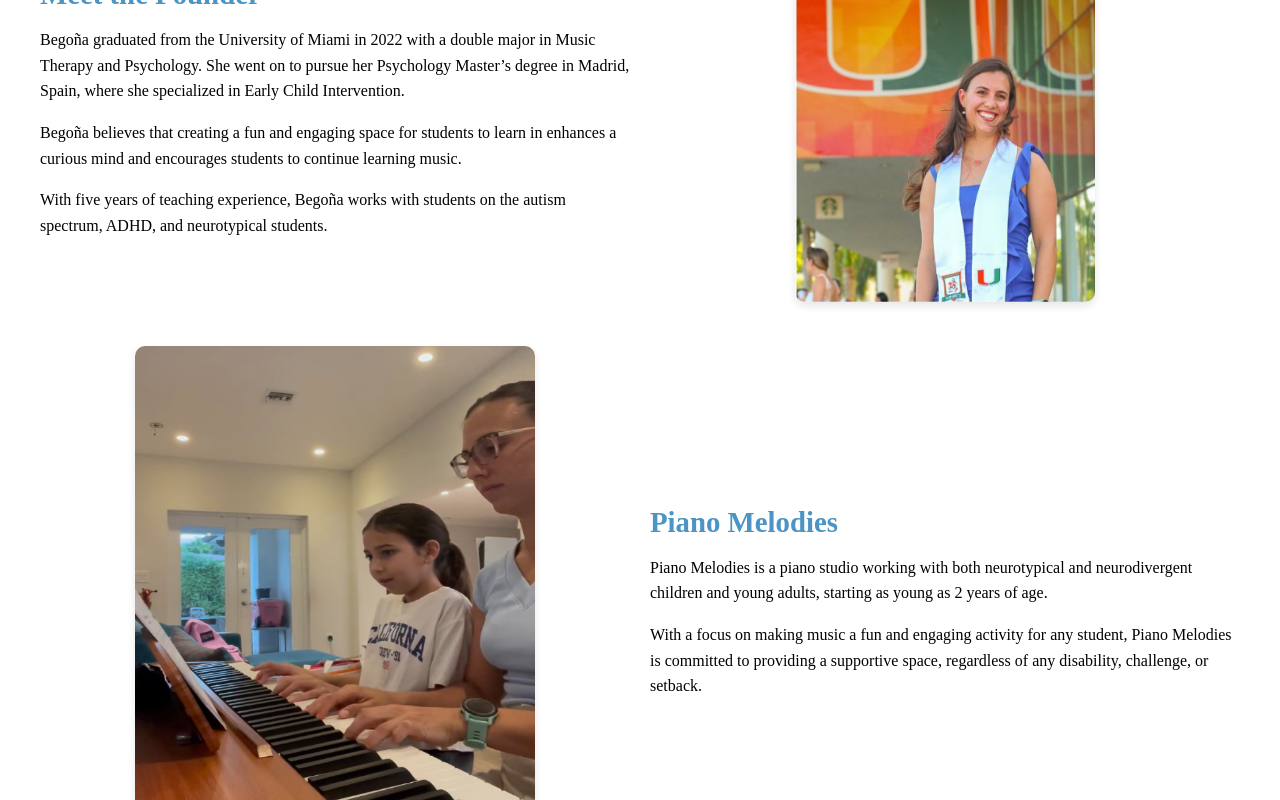
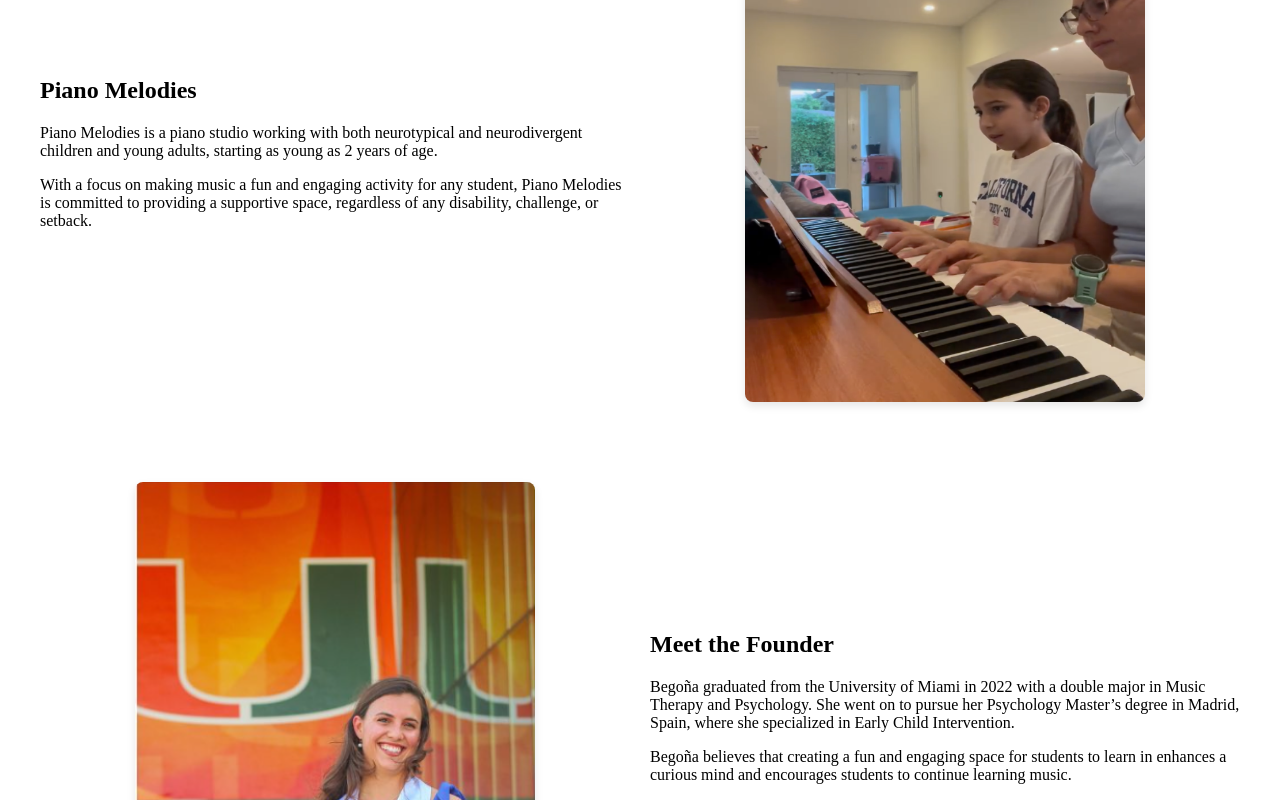
Before and after one commit to Patxi25/piano-melodies, a Next.js app: page /about in a window 1280 px wide. Shown: the part 380-1180 px from the top of the page. Built offline with nearby package versions, Linux system fonts and the light colour scheme.

Commit message:
Creating a new component called content section

```diff
--- a/src/app/about/page.tsx
+++ b/src/app/about/page.tsx
@@ -1,59 +1,40 @@
 import Image from "next/image";
 import styles from "./styles.module.css";
+import ContentSection from "../components/content-section";
 
 const AboutPage = () => (
   <div className={styles.aboutPage}>
     <div className={styles.header}>
       <h1>About Piano Melodies Studio</h1>
     </div>
-    <div className={styles.content}>
-      {/* Founder Section */}
-      <div className={styles.founderSection}>
-        <div className={styles.text}>
-          <h2>Meet the Founder</h2>
-          <p>
-            Begoña graduated from the University of Miami in 2022 with a double major in Music Therapy and Psychology. She went on to pursue her Psychology Master’s degree in Madrid, Spain, where she specialized in Early Child Intervention.
-          </p>
-          <p>
-            Begoña believes that creating a fun and engaging space for students to learn in enhances a curious mind and encourages students to continue learning music.
-          </p>
-          <p>
-            With five years of teaching experience, Begoña works with students on the autism spectrum, ADHD, and neurotypical students.
-          </p>
-        </div>
-        <div className={styles.imageContainer}>
-          <Image
-            src="/images/begona_portrait.png"
-            alt="Begoña Portrait"
-            width={300}
-            height={400}
-            className={styles.image}
-          />
-        </div>
-      </div>
+    <main className={styles.content}>
 
       {/* Studio Section */}
-      <div className={styles.studioSection}>
-        <div className={styles.imageContainer}>
-          <Image
-            src="/images/begona_teaching.png"
-            alt="Begoña Teaching Piano"
-            width={400}
-            height={500}
-            className={styles.image}
-          />
-        </div>
-        <div className={styles.text}>
-          <h2>Piano Melodies</h2>
-          <p>
-            Piano Melodies is a piano studio working with both neurotypical and neurodivergent children and young adults, starting as young as 2 years of age.
-          </p>
-          <p>
-            With a focus on making music a fun and engaging activity for any student, Piano Melodies is committed to providing a supportive space, regardless of any disability, challenge, or setback.
-          </p>
-        </div>
-      </div>
-    </div>
+      <ContentSection
+          title="Piano Melodies"
+          description={[
+            "Piano Melodies is a piano studio working with both neurotypical and neurodivergent children and young adults, starting as young as 2 years of age.",
+            "With a focus on making music a fun and engaging activity for any student, Piano Melodies is committed to providing a supportive space, regardless of any disability, challenge, or setback.",
+          ]}
+          imageSrc="/images/begona_teaching.png"
+          imageAlt="Begoña Teaching Piano"
+          imagePosition="right"
+        />
+
+        {/* Founder Section */}
+        <ContentSection
+          title="Meet the Founder"
+          description={[
+            "Begoña graduated from the University of Miami in 2022 with a double major in Music Therapy and Psychology. She went on to pursue her Psychology Master’s degree in Madrid, Spain, where she specialized in Early Child Intervention.",
+            "Begoña believes that creating a fun and engaging space for students to learn in enhances a curious mind and encourages students to continue learning music.",
+            "With five years of teaching experience, Begoña works with students on the autism spectrum, ADHD, and neurotypical students.",
+          ]}
+          imageSrc="/images/begona_portrait.png"
+          imageAlt="Begoña Portrait"
+          imagePosition="left"
+        />
+
+    </main>
   </div>
 );
 
--- /dev/null
+++ b/src/app/components/content-section/index.tsx
@@ -0,0 +1,45 @@
+import React from "react";
+import Image from "next/image";
+import styles from "./styles.module.css";
+
+interface ContentSectionProps {
+  title: string;
+  description: string[];
+  imageSrc: string;
+  imageAlt: string;
+  imagePosition?: "left" | "right";
+}
+
+const ContentSection: React.FC<ContentSectionProps> = ({
+  title,
+  description,
+  imageSrc,
+  imageAlt,
+  imagePosition = "right",
+}) => {
+  return (
+    <div
+      className={`${styles.section} ${
+        imagePosition === "left" ? styles.reverse : ""
+      }`}
+    >
+      <div className={styles.text}>
+        <h2>{title}</h2>
+        {description.map((paragraph, index) => (
+          <p key={index}>{paragraph}</p>
+        ))}
+      </div>
+      <div className={styles.imageContainer}>
+        <Image
+          src={imageSrc}
+          alt={imageAlt}
+          width={400}
+          height={500}
+          className={styles.image}
+        />
+      </div>
+    </div>
+  );
+};
+
+export default ContentSection;
--- /dev/null
+++ b/src/app/components/content-section/styles.module.css
@@ -0,0 +1,26 @@
+.section {
+    display: flex;
+    align-items: center;
+    margin-bottom: 40px;
+    gap: 20px;
+  }
+
+  .reverse {
+    flex-direction: row-reverse;
+  }
+
+  .text {
+    flex: 1;
+  }
+
+  .imageContainer {
+    flex: 1;
+    display: flex;
+    justify-content: center;
+    align-items: center;
+  }
+
+  .image {
+    border-radius: 8px;
+    box-shadow: 0 4px 8px rgba(0, 0, 0, 0.1);
+  }
```
